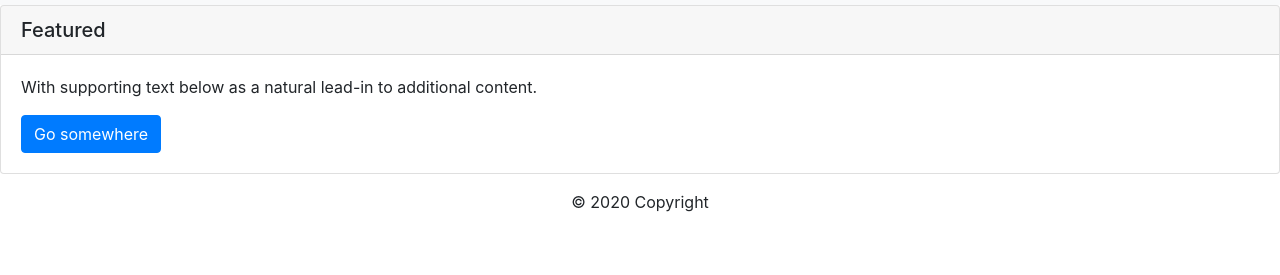
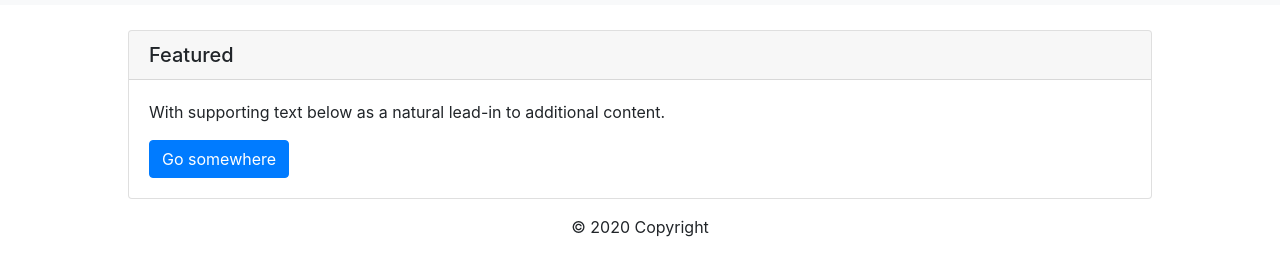
Before and after one commit to ccx20k/unit-2-bootstrap-css, a plain HTML site: page index.html in a window 1280 px wide. Shown: the part 51-326 px from the top of the page. Drawn offline with nearby package versions, Linux system fonts and the light colour scheme.

Commit message:
gave content card some margin and max width

```diff
--- a/style.css
+++ b/style.css
@@ -0,0 +1,8 @@
+/* content card */
+
+.card {
+    margin-top: 25px;
+    margin-left: auto;
+    margin-right: auto;
+    max-width: 80%;
+}
```
Also changed, not shown: index.html (+0 -1 lines).
